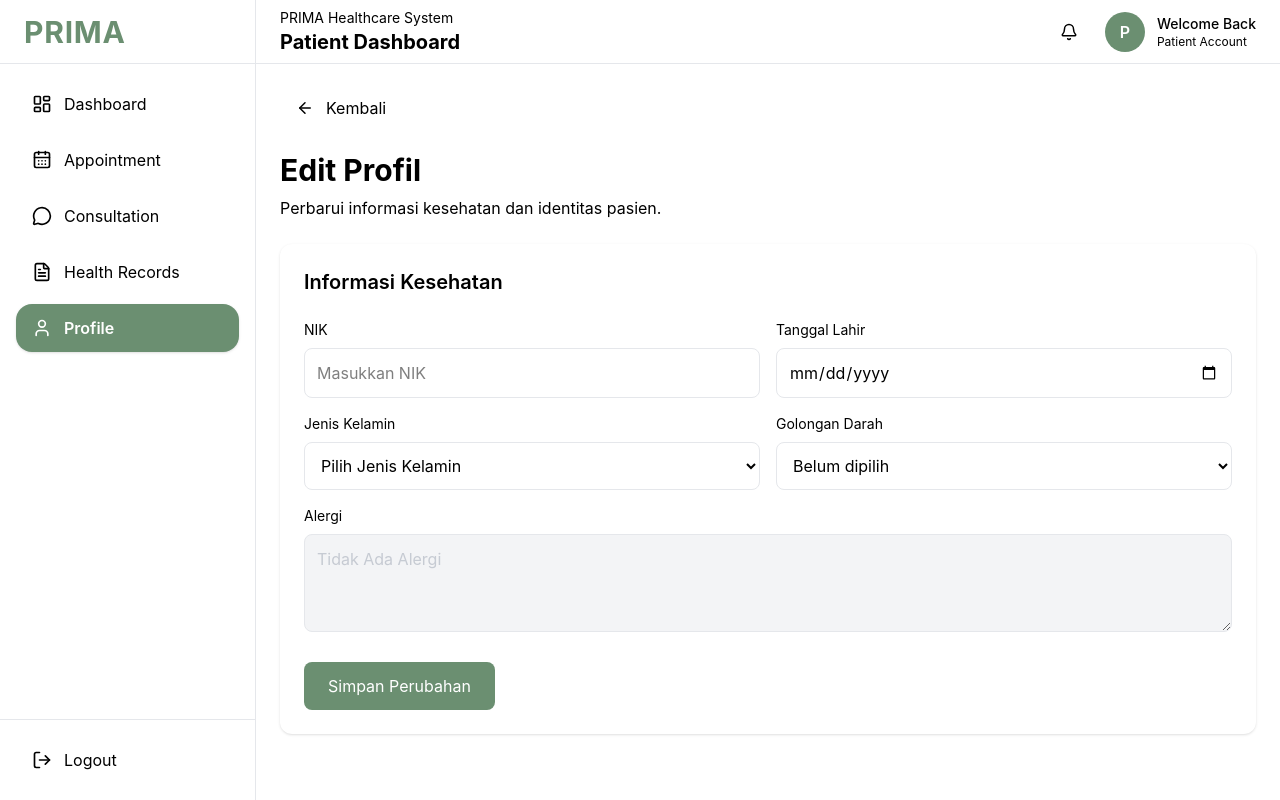
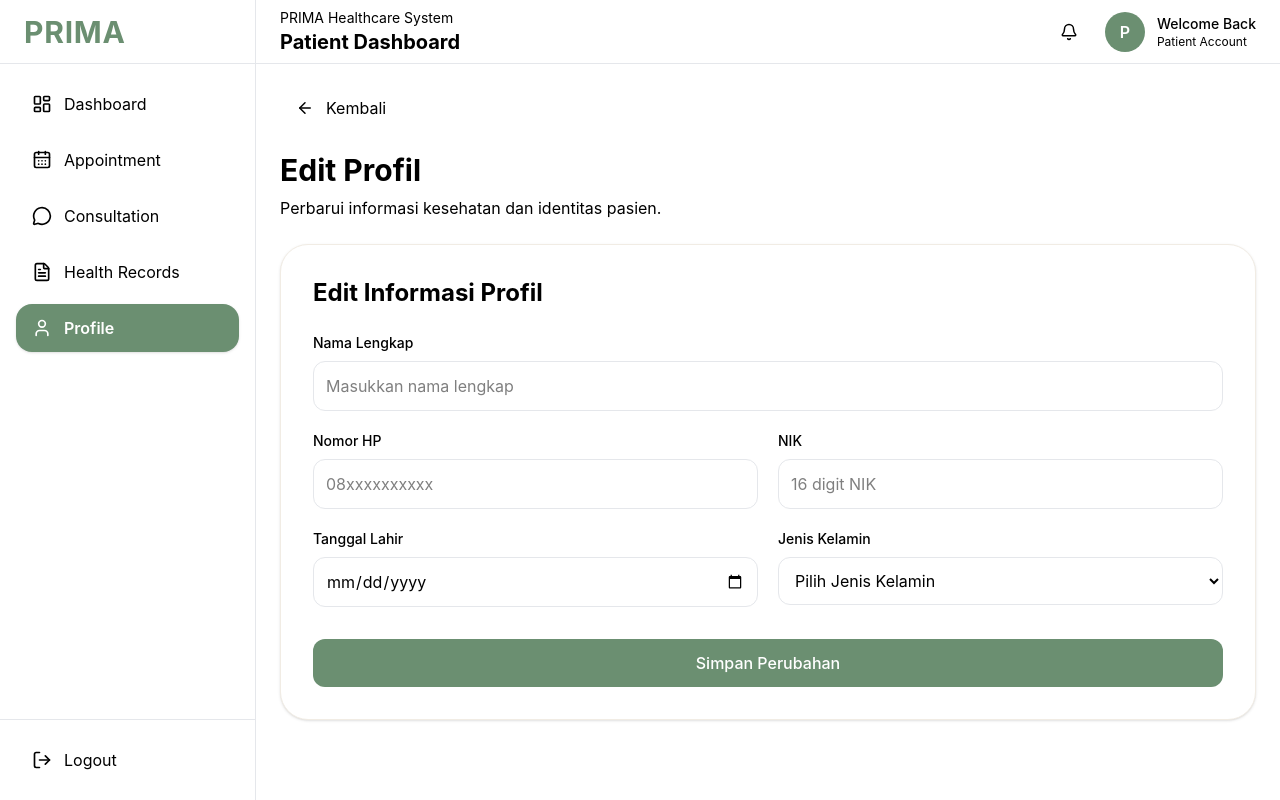
Before and after one commit to Izzulgtg/PRIMA, a React (Vite) app in the folder Frontend/: page /patient/profile/edit in a window 1280 px wide. Built offline with nearby package versions, Linux system fonts and the light colour scheme; no server answers.

Commit message:
update dikit

```diff
--- a/Frontend/src/components/patient/profile/Health-Info-Form.jsx
+++ b/Frontend/src/components/patient/profile/Health-Info-Form.jsx
@@ -1,27 +1,49 @@
-import { useNavigate } from "react-router-dom";
 import { useEffect, useState } from "react";
 import { updateProfile } from "@/services/patient/profile-service";
 
-const HealthInfoForm = ({ profile, setProfile }) => {
-  const [formData, setFormData] = useState({
+const HealthInfoForm = ({
+  profile,
+  setProfile,
+}) => {
+  const [formData, setFormData] =
+    useState({
+      nama_lengkap: "",
+      nomor_hp: "",
       nik: "",
       tanggal_lahir: "",
       jenis_kelamin: "",
     });
 
-  const [isSaving, setIsSaving] = useState(false);
+  const [isSaving, setIsSaving] =
+    useState(false);
 
   useEffect(() => {
     if (!profile) return;
 
     setFormData({
+      nama_lengkap:
+        profile.nama_lengkap || "",
+
+      nomor_hp:
+        profile.nomor_hp || "",
+
       nik: profile.nik || "",
-      tanggal_lahir: profile.tanggal_lahir || "",
-      jenis_kelamin: profile.jenis_kelamin || "",
+
+      tanggal_lahir:
+        profile.tanggal_lahir?.substring(
+          0,
+          10
+        ) || "",
+
+      jenis_kelamin:
+        profile.jenis_kelamin || "",
     });
   }, [profile]);
 
-  const handleChange = (field, value) => {
+  const handleChange = (
+    field,
+    value
+  ) => {
     setFormData((prev) => ({
       ...prev,
       [field]: value,
@@ -30,28 +52,51 @@ const HealthInfoForm = ({ profile, setProfile }) => {
 
   const handleSubmit = async () => {
     if (
+      !formData.nama_lengkap.trim()
+    ) {
+      alert(
+        "Nama lengkap wajib diisi"
+      );
+      return;
+    }
+
+    if (
       formData.nik &&
       (formData.nik.length !== 16 ||
         isNaN(formData.nik))
     ) {
-      alert("NIK harus terdiri dari 16 digit angka");
+      alert(
+        "NIK harus terdiri dari 16 digit angka"
+      );
       return;
     }
 
-    if (!formData.jenis_kelamin) {
-      alert("Pilih jenis kelamin terlebih dahulu");
+    if (
+      formData.nomor_hp &&
+      !/^08\d{8,13}$/.test(
+        formData.nomor_hp
+      )
+    ) {
+      alert(
+        "Format nomor HP tidak valid"
+      );
       return;
     }
 
     try {
       setIsSaving(true);
 
-      const response = await updateProfile({
-        nama_lengkap: profile.nama_lengkap,
-        nomor_hp: profile.nomor_hp,
+      const response =
+        await updateProfile({
+          nama_lengkap:
+            formData.nama_lengkap,
+          nomor_hp:
+            formData.nomor_hp,
           nik: formData.nik,
-        tanggal_lahir: formData.tanggal_lahir,
-        jenis_kelamin: formData.jenis_kelamin,
+          tanggal_lahir:
+            formData.tanggal_lahir,
+          jenis_kelamin:
+            formData.jenis_kelamin,
         });
 
       setProfile((prev) => ({
@@ -59,20 +104,19 @@ const HealthInfoForm = ({ profile, setProfile }) => {
         ...formData,
       }));
 
-      console.log(
-        "Profil berhasil diperbarui:",
-        response
+      alert(
+        response.message ||
+          "Profil berhasil diperbarui"
       );
-
-      alert("Profil berhasil diperbarui");
     } catch (error) {
       console.error(
-        "Gagal memperbarui profil:",
+        "Update profile error:",
         error
       );
 
       alert(
-        error?.response?.data?.message ||
+        error?.response?.data
+          ?.message ||
           "Gagal memperbarui profil"
       );
     } finally {
@@ -81,63 +125,116 @@ const HealthInfoForm = ({ profile, setProfile }) => {
   };
 
   return (
-    <div className="rounded-xl bg-prima-card p-6 shadow-sm">
-      <h2 className="mb-6 text-xl font-semibold text-prima-text">
-        Informasi Kesehatan
+    <div className="rounded-[28px] bg-prima-card p-8 border border-[#F1ECE4] shadow-sm">
+      <h2 className="mb-6 text-2xl font-bold text-prima-text">
+        Edit Informasi Profil
       </h2>
 
-      <div className="grid gap-4 md:grid-cols-2">
+      <div className="grid gap-5 md:grid-cols-2">
+
+        {/* Nama Lengkap */}
+        <div className="md:col-span-2">
+          <label className="mb-2 block text-sm font-medium text-prima-text">
+            Nama Lengkap
+          </label>
+
+          <input
+            type="text"
+            value={
+              formData.nama_lengkap
+            }
+            onChange={(e) =>
+              handleChange(
+                "nama_lengkap",
+                e.target.value
+              )
+            }
+            placeholder="Masukkan nama lengkap"
+            className="w-full rounded-xl border border-gray-200 p-3 focus:border-prima-green focus:outline-none"
+          />
+        </div>
+
+        {/* Nomor HP */}
+        <div>
+          <label className="mb-2 block text-sm font-medium text-prima-text">
+            Nomor HP
+          </label>
+
+          <input
+            type="text"
+            value={
+              formData.nomor_hp
+            }
+            onChange={(e) =>
+              handleChange(
+                "nomor_hp",
+                e.target.value
+              )
+            }
+            placeholder="08xxxxxxxxxx"
+            className="w-full rounded-xl border border-gray-200 p-3 focus:border-prima-green focus:outline-none"
+          />
+        </div>
+
         {/* NIK */}
         <div>
-          <label className="mb-2 block text-sm text-prima-muted">
+          <label className="mb-2 block text-sm font-medium text-prima-text">
             NIK
           </label>
 
           <input
             type="text"
+            maxLength={16}
             value={formData.nik}
             onChange={(e) =>
-              handleChange("nik", e.target.value)
+              handleChange(
+                "nik",
+                e.target.value
+              )
             }
-            placeholder="Masukkan NIK"
-            className="w-full rounded-lg border border-gray-200 p-3 focus:border-prima-green focus:outline-none"
+            placeholder="16 digit NIK"
+            className="w-full rounded-xl border border-gray-200 p-3 focus:border-prima-green focus:outline-none"
           />
         </div>
 
         {/* Tanggal Lahir */}
         <div>
-          <label className="mb-2 block text-sm text-prima-muted">
+          <label className="mb-2 block text-sm font-medium text-prima-text">
             Tanggal Lahir
           </label>
 
           <input
             type="date"
-            value={formData.tanggal_lahir}
+            value={
+              formData.tanggal_lahir
+            }
             onChange={(e) =>
               handleChange(
                 "tanggal_lahir",
                 e.target.value
               )
             }
-            className="w-full rounded-lg border border-gray-200 p-3 focus:border-prima-green focus:outline-none"
+            className="w-full rounded-xl border border-gray-200 p-3 focus:border-prima-green focus:outline-none"
           />
         </div>
 
         {/* Jenis Kelamin */}
         <div>
-          <label className="mb-2 block text-sm text-prima-muted">
+          <label className="mb-2 block text-sm font-medium text-prima-text">
             Jenis Kelamin
           </label>
 
           <select
-            value={formData.jenis_kelamin}
+            value={
+              formData.jenis_kelamin
+            }
             onChange={(e) =>
               handleChange(
                 "jenis_kelamin",
                 e.target.value
               )
             }
-            className="w-full rounded-lg border border-gray-200 p-3 focus:border-prima-green focus:outline-none"
+            className="w-full rounded-xl border border-gray-200 p-3 focus:border-prima-green focus:outline-none"
           >
             <option value="">
               Pilih Jenis Kelamin
@@ -152,53 +249,12 @@ const HealthInfoForm = ({ profile, setProfile }) => {
             </option>
           </select>
         </div>
-
-        {/* Placeholder Backend Berikutnya */}
-        <div>
-          <label className="mb-2 block text-sm text-prima-muted">
-            Golongan Darah
-          </label>
-
-          <select
-            className="w-full rounded-lg border border-gray-200 p-3 focus:border-prima-green focus:outline-none"
-          >
-            <option>
-              Belum dipilih
-            </option>
-            <option value="A">
-              A
-            </option>
-            <option value="B">
-              B
-            </option>
-            <option value="AB">
-              AB
-            </option>
-            <option value="O">
-              O
-            </option>
-          </select>
-        </div>
-
-        {/* Placeholder Backend Berikutnya */}
-        <div className="md:col-span-2">
-          <label className="mb-2 block text-sm text-prima-muted">
-            Alergi
-          </label>
-
-          <textarea
-            rows="3"
-            disabled
-            placeholder="Tidak Ada Alergi"
-            className="w-full rounded-lg border border-gray-200 bg-gray-100 p-3 text-gray-400"
-          />
-        </div>
       </div>
 
       <button
         onClick={handleSubmit}
         disabled={isSaving}
-        className="mt-6 rounded-lg bg-prima-green px-6 py-3 text-white transition hover:opacity-90 disabled:cursor-not-allowed disabled:opacity-50"
+        className="mt-8 w-full rounded-xl bg-prima-green py-3 font-medium text-white transition hover:opacity-90 disabled:cursor-not-allowed disabled:opacity-50"
       >
         {isSaving
           ? "Menyimpan..."
--- a/Frontend/src/components/patient/profile/Patient-Profile-Card.jsx
+++ b/Frontend/src/components/patient/profile/Patient-Profile-Card.jsx
@@ -10,8 +10,9 @@ const PatientProfileCard = ({ profile }) => {
   const navigate = useNavigate();
 
   const initialName =
-    profile?.nama_lengkap?.charAt(0)?.toUpperCase() ||
-    "U";
+    profile?.nama_lengkap
+      ?.charAt(0)
+      ?.toUpperCase() || "U";
 
   return (
     <div className="rounded-[28px] bg-prima-card p-8 border border-[#F1ECE4] shadow-sm">
@@ -34,7 +35,7 @@ const PatientProfileCard = ({ profile }) => {
 
       </div>
 
-      {/* Info */}
+      {/* Informasi Akun */}
       <div className="mt-8 space-y-4">
 
         <div className="flex items-center gap-3">
@@ -80,78 +81,89 @@ const PatientProfileCard = ({ profile }) => {
         </div>
 
       </div>
+
+      {/* Informasi Pasien */}
       <div className="mt-8 border-t border-[#F1ECE4] pt-6">
 
         <h3 className="font-semibold text-prima-text">
-          Informasi Kesehatan
+          Informasi Pasien
         </h3>
 
         <div className="mt-4 grid grid-cols-2 gap-4">
 
           <div>
-            <p className="text-xs text-prima-secondary">
-              Golongan Darah
-            </p>
 
-            <p className="font-medium">
-              {profile?.golongan_darah}
-            </p>
-          </div>
-
-          <div>
             <p className="text-xs text-prima-secondary">
               Jenis Kelamin
             </p>
 
-            <p className="font-medium">
-              {profile?.jenis_kelamin}
+            <p className="font-medium text-prima-text">
+              {profile?.jenis_kelamin ||
+                "-"}
             </p>
+
           </div>
 
           <div>
+
             <p className="text-xs text-prima-secondary">
-              Tinggi Badan
+              Tanggal Lahir
             </p>
 
-            <p className="font-medium">
-              {profile?.tinggi_badan} cm
+            <p className="font-medium text-prima-text">
+              {profile?.tanggal_lahir
+                ? new Date(
+                    profile.tanggal_lahir
+                  ).toLocaleDateString(
+                    "id-ID",
+                    {
+                      day: "2-digit",
+                      month: "long",
+                      year: "numeric",
+                    }
+                  )
+                : "-"}
             </p>
+
           </div>
 
           <div>
+
             <p className="text-xs text-prima-secondary">
-              Berat Badan
+              Role
             </p>
 
-            <p className="font-medium">
-              {profile?.berat_badan} kg
+            <p className="font-medium capitalize text-prima-text">
+              {profile?.role || "-"}
             </p>
+
+          </div>
+
+          <div>
+
+            <p className="text-xs text-prima-secondary">
+              ID Pasien
+            </p>
+
+            <p className="font-medium text-prima-text">
+              #{profile?.id || "-"}
+            </p>
+
           </div>
 
         </div>
 
       </div>
-      <div className="mt-6 rounded-2xl bg-prima-sand p-4">
 
-        <p className="text-xs text-prima-secondary">
-          Riwayat Alergi
-        </p>
-
-        <p className="mt-2 text-prima-text">
-          {profile?.alergi || "Tidak Ada"}
-        </p>
-
-      </div>
-
-      {/* Login terakhir */}
+      {/* Login Terakhir */}
       {profile?.last_login_at && (
-        <div className="mt-8 rounded-2xl bg-prima-sand p-4">
+        <div className="mt-6 rounded-2xl bg-prima-sand p-4">
 
           <p className="text-xs text-prima-secondary">
             Login Terakhir
           </p>
 
-          <p className="mt-1 text-sm text-prima-text">
+          <p className="mt-2 text-sm text-prima-text">
             {new Date(
               profile.last_login_at
             ).toLocaleString("id-ID")}
@@ -160,7 +172,7 @@ const PatientProfileCard = ({ profile }) => {
         </div>
       )}
 
-      {/* Button Edit */}
+      {/* Tombol Edit */}
       <button
         onClick={() =>
           navigate(
--- a/Frontend/src/layouts/patient-layout.jsx
+++ b/Frontend/src/layouts/patient-layout.jsx
@@ -21,7 +21,7 @@ function PatientLayout() {
         localStorage.removeItem("user");
 
         // optional: reset state kalau nanti pakai context
-        window.location.href = "/login";
+        window.location.href = "/";
         };
 
     const navClass = ({ isActive }) =>
--- a/Frontend/src/pages/patient/profile/profile-page.jsx
+++ b/Frontend/src/pages/patient/profile/profile-page.jsx
@@ -6,7 +6,7 @@ import {
 import PatientProfileCard from "@/components/patient/profile/patient-profile-card";
 import AccountSettingsCard from "@/components/patient/security/account-settings-card";
 
-import { dummyPatientProfile } from "@/data/dummy-patient-profile";
+import {getProfile} from "@/services/patient/profile-service";
 
 const PatientProfilePage = () => {
   const [profile, setProfile] =
@@ -16,8 +16,23 @@ const PatientProfilePage = () => {
     useState(true);
 
   useEffect(() => {
-    setProfile(dummyPatientProfile);
-    setLoading(false);
+    const fetchProfile = async () => {
+      try {
+        const data =
+          await getProfile();
+
+        setProfile(data);
+      } catch (error) {
+        console.error(
+          "Gagal mengambil profile:",
+          error
+        );
+      } finally {
+        setLoading(false);
+      }
+    };
+
+    fetchProfile();
   }, []);
 
   if (loading) {
@@ -33,7 +48,6 @@ const PatientProfilePage = () => {
   return (
     <div className="space-y-6">
 
-      {/* HERO */}
       <section className="bg-prima-green rounded-[32px] p-8 text-white">
 
         <p className="text-sm opacity-80">
@@ -45,17 +59,16 @@ const PatientProfilePage = () => {
         </h1>
 
         <p className="mt-4 max-w-2xl text-lg opacity-90 leading-relaxed">
-          Kelola informasi pribadi, identitas pasien,
-          serta preferensi akun Anda dalam sistem
-          PRIMA Healthcare.
+          Kelola informasi pribadi,
+          identitas pasien,
+          serta preferensi akun Anda
+          dalam sistem PRIMA Healthcare.
         </p>
 
       </section>
 
-      {/* CONTENT */}
       <section className="grid gap-6 xl:grid-cols-3">
 
-        {/* PROFILE */}
         <div className="xl:col-span-2">
 
           <div className="mb-4">
@@ -76,7 +89,6 @@ const PatientProfilePage = () => {
 
         </div>
 
-        {/* ACCOUNT SETTINGS */}
         <div>
 
           <div className="mb-4">
@@ -86,7 +98,8 @@ const PatientProfilePage = () => {
             </h2>
 
             <p className="mt-2 text-prima-secondary">
-              Kelola notifikasi, bahasa,
+              Kelola notifikasi,
+              bahasa,
               dan preferensi akun.
             </p>
 
--- a/Frontend/src/services/patient/appointment-service.js
+++ b/Frontend/src/services/patient/appointment-service.js
@@ -1,9 +1,9 @@
 import api from "../api";
 
-export const createAppointment = async (appointmentData) => {
+export const createAppointment = async (payload) => {
   const response = await api.post(
     "/pasien/daftar",
-    appointmentData
+    payload
   );
 
   return response.data;
--- a/Frontend/src/services/patient/profile-service.js
+++ b/Frontend/src/services/patient/profile-service.js
@@ -16,6 +16,6 @@ export const updateProfile = async (profileData) => {
 }
 
 export const getCurrentUser = async () => {
-  const response = await api.get("/auth/me")
+  const response = await api.get("/auth/profile")
   return response.data.data
 }
```
Also changed, not shown: Frontend/src/components/patient/profile/profile-stats-card.jsx (deleted, +0 -29 lines), Frontend/src/pages/patient/appointment/appointment-page.jsx (+13 -6 lines). Lines whose indentation alone changed are shown as unchanged.
